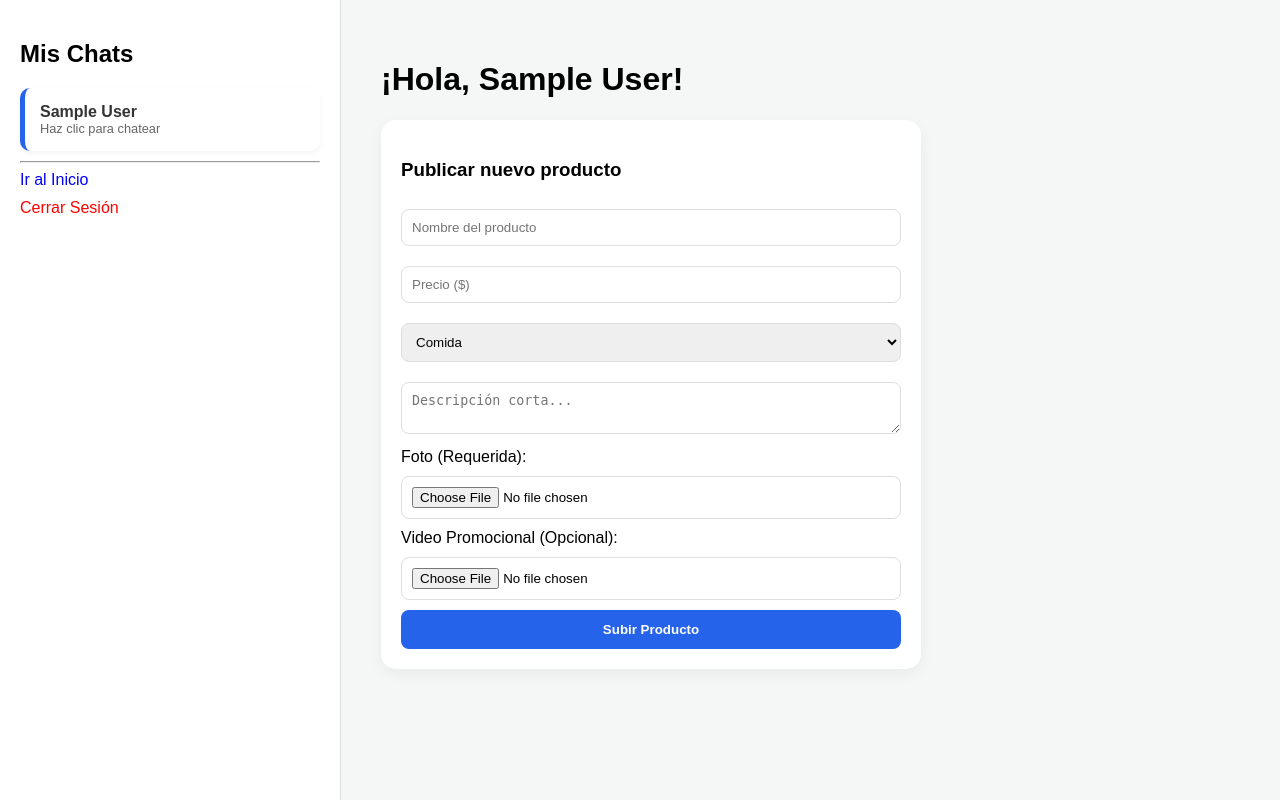
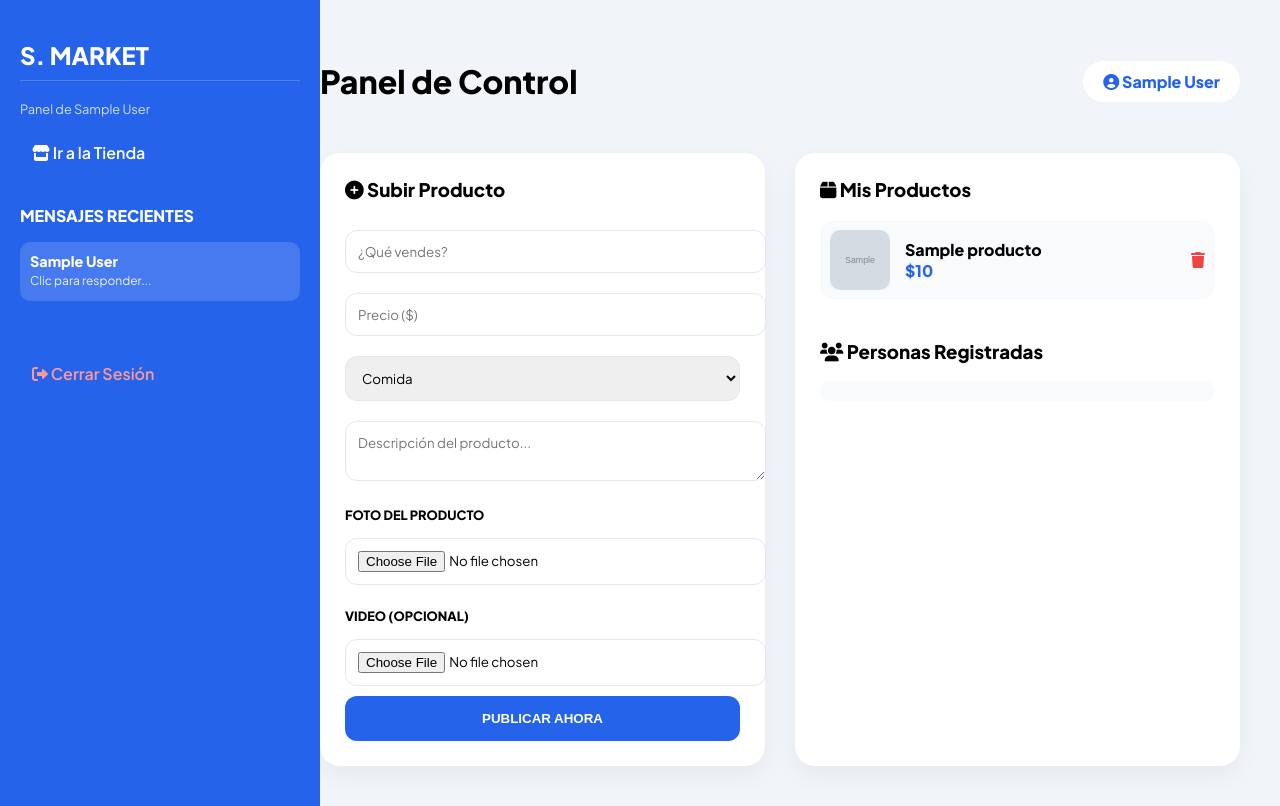
Before and after one commit to gleiderr99-boop/nuevo-proyecto, a Flask app: page /gleider_admin in a window 1280 px wide. Run offline with Flask 3, Linux system fonts and the light colour scheme; the visitor is signed in with stand-in values (Sample User, id 1); tables that the repository leaves empty hold one stand-in row (values such as "Sample post"); grey boxes marked "Sample" are stand-in pictures.

Commit message:
Update admin.html

```diff
--- a/templates/admin.html
+++ b/templates/admin.html
@@ -2,53 +2,114 @@
 <html lang="es">
 <head>
     <meta charset="UTF-8">
-    <title>Mi Panel | Sabanalarga</title>
+    <meta name="viewport" content="width=device-width, initial-scale=1.0">
+    <title>Panel de Control | Sabanalarga Market</title>
+    <link href="https://fonts.googleapis.com/css2?family=Plus+Jakarta+Sans:wght@400;600;800&display=swap" rel="stylesheet">
+    <link rel="stylesheet" href="https://cdnjs.cloudflare.com/ajax/libs/font-awesome/6.0.0/css/all.min.css">
     <style>
-        body { font-family: sans-serif; background: #f4f7f6; display: flex; margin: 0; min-height: 100vh; }
-        .sidebar { width: 300px; background: white; padding: 20px; border-right: 1px solid #ddd; }
-        .main { flex: 1; padding: 40px; }
-        .card-msg { background: white; padding: 15px; border-radius: 10px; margin-bottom: 10px; border-left: 5px solid #2563eb; text-decoration: none; display: block; color: #333; box-shadow: 0 2px 5px rgba(0,0,0,0.05); }
-        .form-card { background: white; padding: 20px; border-radius: 15px; max-width: 500px; box-shadow: 0 5px 15px rgba(0,0,0,0.05); }
-        input, textarea, select { width: 100%; padding: 10px; margin: 10px 0; border-radius: 8px; border: 1px solid #ddd; box-sizing: border-box; }
-        .btn { background: #2563eb; color: white; border: none; padding: 12px; border-radius: 8px; width: 100%; font-weight: 700; cursor: pointer; }
+        :root { --primary: #2563eb; --dark: #1e293b; --bg: #f1f5f9; }
+        body { font-family: 'Plus Jakarta Sans', sans-serif; background: var(--bg); margin: 0; display: flex; }
+
+        /* Sidebar Azul */
+        .sidebar { width: 280px; background: var(--primary); color: white; min-height: 100vh; padding: 20px; position: fixed; }
+        .sidebar h2 { font-weight: 800; border-bottom: 1px solid rgba(255,255,255,0.2); padding-bottom: 10px; }
+        .side-link { color: white; text-decoration: none; display: block; padding: 12px; border-radius: 10px; margin-bottom: 5px; transition: 0.3s; font-weight: 600; }
+        .side-link:hover { background: rgba(255,255,255,0.1); }
+        .msg-card { background: rgba(255,255,255,0.15); padding: 10px; border-radius: 10px; margin-bottom: 10px; display: block; color: white; text-decoration: none; font-size: 0.9rem; }
+
+        /* Contenido Principal */
+        .main { margin-left: 280px; padding: 40px; width: 100%; }
+        .header-main { display: flex; justify-content: space-between; align-items: center; margin-bottom: 30px; }
+
+        .grid-admin { display: grid; grid-template-columns: 1fr 1fr; gap: 30px; }
+        .card { background: white; padding: 25px; border-radius: 20px; box-shadow: 0 10px 25px rgba(0,0,0,0.05); }
+
+        /* Formulario y Inputs */
+        input, textarea, select { width: 100%; padding: 12px; margin: 10px 0; border-radius: 12px; border: 1px solid #e2e8f0; font-family: inherit; }
+        .btn-post { background: var(--primary); color: white; border: none; padding: 15px; border-radius: 12px; width: 100%; font-weight: 800; cursor: pointer; }
+
+        /* Lista de Productos con FOTO */
+        .prod-item { display: flex; align-items: center; gap: 15px; background: #f8fafc; padding: 10px; border-radius: 15px; margin-bottom: 10px; }
+        .prod-item img { width: 60px; height: 60px; border-radius: 10px; object-fit: cover; }
+        .btn-del { color: #ef4444; background: none; border: none; cursor: pointer; }
+
+        /* Usuarios Registrados (Solo Admin) */
+        .user-tag { display: inline-block; background: #e2e8f0; padding: 5px 12px; border-radius: 20px; font-size: 0.8rem; margin: 3px; }
     </style>
 </head>
 <body>
     <div class="sidebar">
-        <h2>Mis Chats</h2>
+        <h2>S. MARKET</h2>
+        <p style="font-size: 0.8rem; opacity: 0.8;">Panel de {{ user.nombre }}</p>
+        <a href="/" class="side-link"><i class="fas fa-store"></i> Ir a la Tienda</a>
+
+        <h3 style="margin-top: 30px; font-size: 1rem;">MENSAJES RECIENTES</h3>
         {% for m in mensajes %}
-            <a href="/chat/{{ m.emisor_id if m.emisor_id != session['user_id'] else m.receptor_id }}" class="card-msg">
+            <a href="/chat/{{ m.emisor_id if m.emisor_id != session['user_id'] else m.receptor_id }}" class="msg-card">
                 <strong>{{ m.emisor.nombre if m.emisor_id != session['user_id'] else m.receptor.nombre }}</strong>
-                <p style="margin:0; font-size:0.8rem; color:#666;">Haz clic para chatear</p>
+                <p style="margin: 3px 0; font-size: 0.75rem; opacity: 0.9;">Clic para responder...</p>
             </a>
         {% endfor %}
-        <hr>
-        <a href="/" style="display:block; margin-bottom:10px; text-decoration:none; color:blue;">Ir al Inicio</a>
-        <a href="/logout" style="color:red; text-decoration:none;">Cerrar Sesión</a>
+
+        <a href="/logout" class="side-link" style="margin-top: 50px; color: #ff9999;"><i class="fas fa-sign-out-alt"></i> Cerrar Sesión</a>
     </div>
 
     <div class="main">
-        <h1>¡Hola, {{ user.nombre }}!</h1>
-        {% if user.telefono != "Cliente" %}
-        <div class="form-card">
-            <h3>Publicar nuevo producto</h3>
+        <div class="header-main">
+            <h1>Panel de Control</h1>
+            <div style="background: white; padding: 10px 20px; border-radius: 50px; font-weight: 700; color: var(--primary);">
+                <i class="fas fa-user-circle"></i> {{ user.nombre }}
+            </div>
+        </div>
+
+        <div class="grid-admin">
+            <div class="card">
+                <h3 style="margin-top:0"><i class="fas fa-plus-circle"></i> Subir Producto</h3>
                 <form method="POST" enctype="multipart/form-data">
-                <input type="text" name="nombre" placeholder="Nombre del producto" required>
+                    <input type="text" name="nombre" placeholder="¿Qué vendes?" required>
                     <input type="number" name="precio" placeholder="Precio ($)" required>
                     <select name="categoria">
                         <option>Comida</option><option>Moda</option><option>Servicios</option><option>Otros</option>
                     </select>
-                <textarea name="descripcion" placeholder="Descripción corta..."></textarea>
-                <label>Foto (Requerida):</label>
+                    <textarea name="descripcion" placeholder="Descripción del producto..."></textarea>
+
+                    <p style="font-size: 0.8rem; font-weight: 700; margin-bottom: 5px;">FOTO DEL PRODUCTO</p>
                     <input type="file" name="foto" accept="image/*" required>
-                <label>Video Promocional (Opcional):</label>
+
+                    <p style="font-size: 0.8rem; font-weight: 700; margin-bottom: 5px;">VIDEO (OPCIONAL)</p>
                     <input type="file" name="video" accept="video/*">
-                <button type="submit" class="btn">Subir Producto</button>
+
+                    <button type="submit" class="btn-post">PUBLICAR AHORA</button>
                 </form>
             </div>
-        {% else %}
-            <p>Estás en modo cliente. Aquí verás tus mensajes con vendedores.</p>
+
+            <div class="card">
+                <h3 style="margin-top:0"><i class="fas fa-box"></i> Mis Productos</h3>
+                <div style="max-height: 400px; overflow-y: auto;">
+                    {% for p in productos %}
+                    <div class="prod-item">
+                        <img src="{{ url_for('static', filename='uploads/' + p.imagen) }}">
+                        <div style="flex: 1;">
+                            <strong style="display:block;">{{ p.nombre }}</strong>
+                            <span style="color: var(--primary); font-weight: 700;">${{ "{:,.0f}".format(p.precio) }}</span>
+                        </div>
+                        <a href="/eliminar/{{ p.id }}" class="btn-del" onclick="return confirm('¿Eliminar producto?')">
+                            <i class="fas fa-trash"></i>
+                        </a>
+                    </div>
+                    {% endfor %}
+                </div>
+
+                {% if user.es_admin %}
+                <h3 style="margin-top:30px;"><i class="fas fa-users"></i> Personas Registradas</h3>
+                <div style="background: #f8fafc; padding: 10px; border-radius: 15px;">
+                    {% for u in usuarios %}
+                        <span class="user-tag">{{ u.nombre }} ({{ u.telefono }})</span>
+                    {% endfor %}
+                </div>
                 {% endif %}
+            </div>
+        </div>
     </div>
 </body>
 </html>
```
Lines whose indentation alone changed are shown as unchanged.
